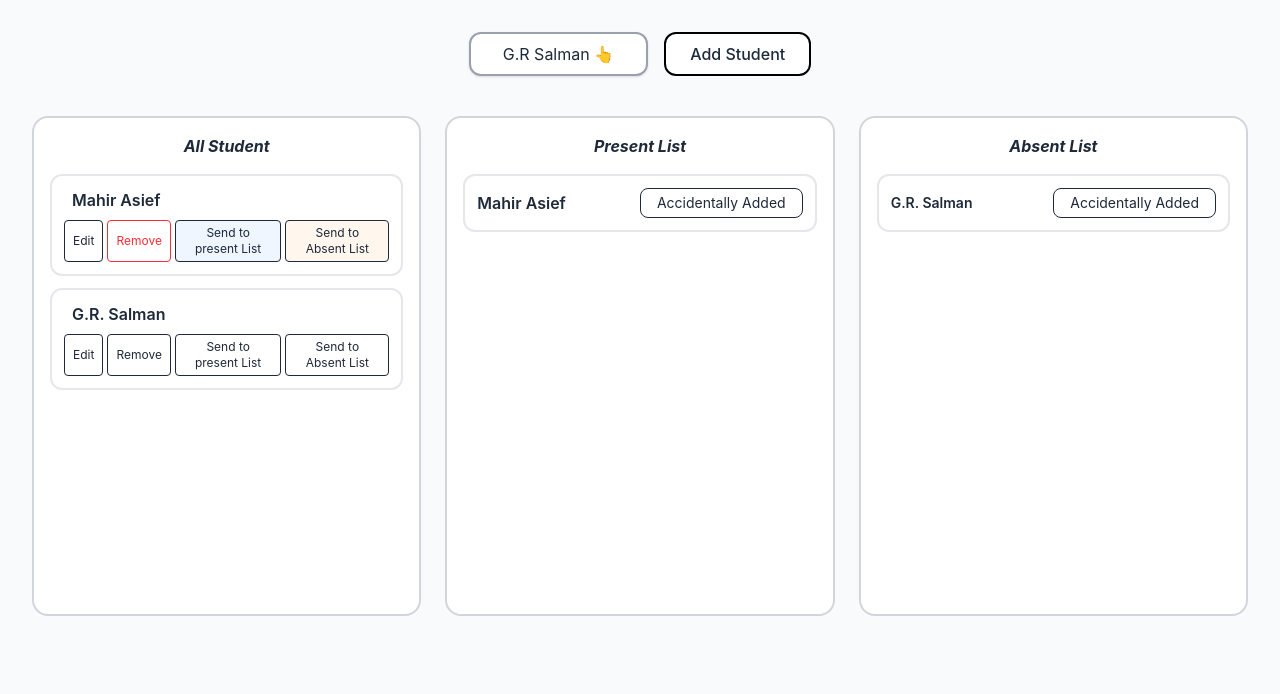
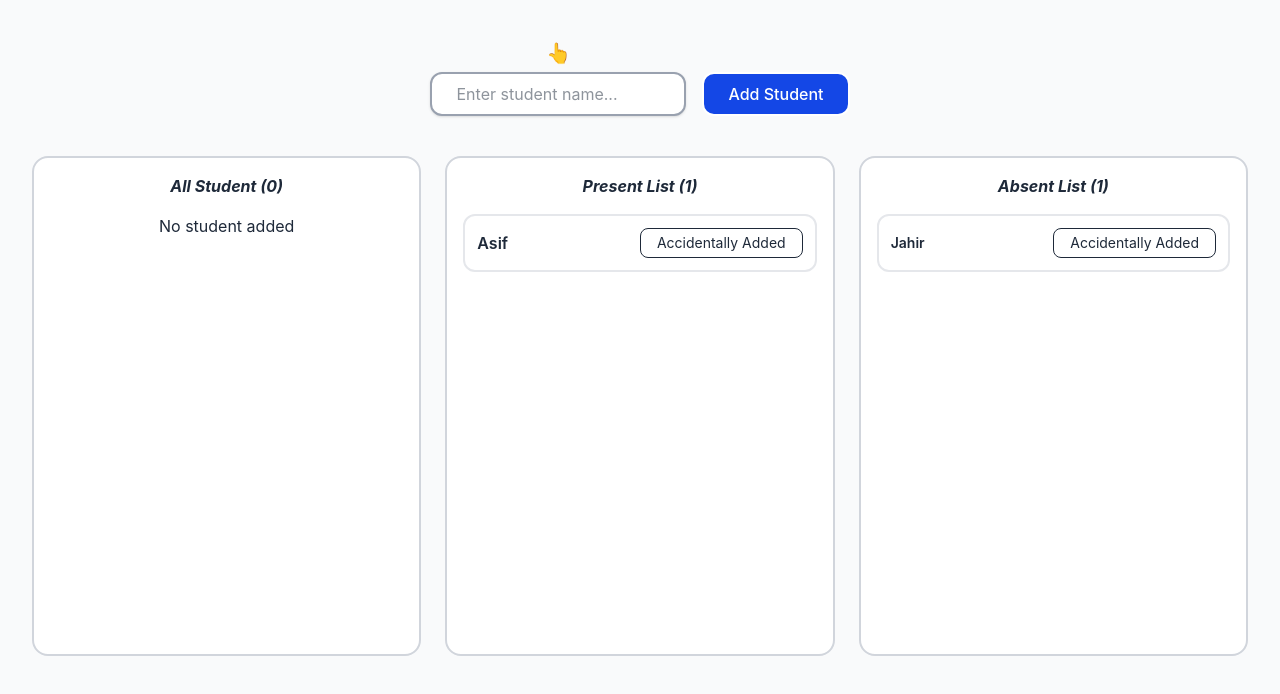
Before and after one commit to khalidbinahsan/student-attendance, a React (Vite) app: page / in a window 1280 px wide. Shown: the top 694 px of the page. Built offline with nearby package versions, Linux system fonts and the light colour scheme.

Commit message:
Component created

```diff
--- a/src/App.jsx
+++ b/src/App.jsx
@@ -1,61 +1,109 @@
 import { useState } from 'react'
+import AllStudents from './components/AllStudents'
+import PresentStudents from './components/PresentStudents'
+import AbsentStudents from './components/AbsentStudents'
+
 function App() {
+    const [allStudents, setAllStudents] = useState([])
+    const [presentStudents, setPresentStudents] = useState([
+        {id: 1, name: "Asif"},
+    ])
+    const [absentStudents, setAbsentStudents] = useState([
+        {id: 1, name: "Jahir"},
+    ])
+    const [studentName, setStudentName] = useState("")
+    const [editMode, setEditMode] = useState(false)
+    const [editableStudent, setEditableStudent] = useState(null)
+    const studentNameHandler = (e) => {
+        setStudentName(e.target.value)
+    }
+    const submitHandler = (e) => {
+        e.preventDefault()
+        editMode ? updateStudent() : createStudent()
+    }
+    const createStudent = () => {
+        const newStudent = {
+            id: Date.now(),
+            name: studentName,
+        }
+        setAllStudents([newStudent, ...allStudents])
+        setStudentName("")
+    }
+    const updateStudent = () => {
+
+    }
+    const studentDelete = (studentId) => {
+        const updatedStudents = allStudents.filter(student => student.id !== studentId)
+        setAllStudents(updatedStudents)
+    }
   return (
     <>
-    <div class="flex justify-center items-center gap-4 mb-10">
-        <div class="border-2 border-gray-400 px-8 py-2 rounded-xl bg-white shadow-sm">
-            G.R Salman 👆
-        </div>
-        <button class="border-2 border-black px-6 py-2 rounded-xl bg-white hover:bg-gray-100 transition font-medium">
-            Add Student
-        </button>
-    </div>
-
-    <div class="grid grid-cols-1 lg:grid-cols-3 gap-6 items-start">
-
-        <div class="border-2 border-gray-300 rounded-2xl p-4 bg-white min-h-[500px]">
-            <h2 class="text-center font-bold mb-4 italic">All Student</h2>
-            <div class="space-y-3">
-                <div class="border-2 border-gray-200 p-3 rounded-xl flex flex-wrap gap-2 items-center justify-between">
-                    <span class="font-semibold px-2">Mahir Asief</span>
-                    <div class="flex gap-1 text-xs">
-                        <button class="border px-2 py-1 rounded hover:bg-gray-100">Edit</button>
-                        <button class="border px-2 py-1 rounded hover:bg-gray-100 text-red-500">Remove</button>
-                        <button class="border px-2 py-1 rounded bg-blue-50 hover:bg-blue-100">Send to present List</button>
-                        <button class="border px-2 py-1 rounded bg-orange-50 hover:bg-orange-100">Send to Absent List</button>
-                    </div>
-                </div>
-
-                <div class="border-2 border-gray-200 p-3 rounded-xl flex flex-wrap gap-2 items-center justify-between">
-                    <span class="font-semibold px-2">G.R. Salman</span>
-                    <div class="flex gap-1 text-xs">
-                        <button class="border px-2 py-1 rounded hover:bg-gray-100">Edit</button>
-                        <button class="border px-2 py-1 rounded hover:bg-gray-100">Remove</button>
-                        <button class="border px-2 py-1 rounded">Send to present List</button>
-                        <button class="border px-2 py-1 rounded">Send to Absent List</button>
-                    </div>
-                </div>
-            </div>
+    <form onSubmit={submitHandler} className="flex justify-center items-center gap-4 mb-10 mt-10">
+        <div className="relative">
+            <input
+            onChange={studentNameHandler}
+            value={studentName}
+            type="text" placeholder="Enter student name..." className="border-2 border-gray-400 px-6 py-2 rounded-xl bg-white shadow-sm focus:outline-none focus:border-blue-500 w-64 transition-all"
+            />
+            <span className="absolute -top-8 left-1/2 -translate-x-1/2 text-xl animate-bounce">
+                👆
+            </span>
         </div>
 
-        <div class="border-2 border-gray-300 rounded-2xl p-4 bg-white min-h-[500px]">
-            <h2 class="text-center font-bold mb-4 italic">Present List</h2>
-            <div class="space-y-3">
-                <div class="border-2 border-gray-200 p-3 rounded-xl flex items-center justify-between">
-                    <span class="font-semibold">Mahir Asief</span>
-                    <button class="border px-4 py-1 rounded-lg text-sm hover:bg-red-50">Accidentally Added</button>
-                </div>
-            </div>
+        <button
+            type="submit"
+            className="border-2 border-blue px-6 py-2 rounded-xl bg-blue-700 text-white cursor-pointer hover:bg-black hover:text-white transition-all font-medium active:scale-95"
+        >
+            {editMode ? "Update Student" : "Add Student"}
+        </button>
+    </form>
+
+    <div className="grid grid-cols-1 lg:grid-cols-3 gap-6 items-start">
+
+        <div className="border-2 border-gray-300 rounded-2xl p-4 bg-white min-h-[500px]">
+            <h2 className="text-center font-bold mb-4 italic">All Student ({allStudents.length})</h2>
+            {allStudents.length === 0 ? (
+                <p className="text-center">No student added</p>
+            ) : (
+                allStudents.map( student => (
+                    <AllStudents
+                    key={student.id}
+                    student={student}
+                    onDelete={() => studentDelete(student.id)}
+                    />
+                ))
+            )}
+
         </div>
 
-        <div class="border-2 border-gray-300 rounded-2xl p-4 bg-white min-h-[500px]">
-            <h2 class="text-center font-bold mb-4 italic">Absent List</h2>
-            <div class="space-y-3">
-                <div class="border-2 border-gray-200 p-3 rounded-xl flex items-center justify-between">
-                    <span class="font-semibold text-sm">G.R. Salman</span>
-                    <button class="border px-4 py-1 rounded-lg text-sm hover:bg-red-50">Accidentally Added</button>
-                </div>
-            </div>
+        <div className="border-2 border-gray-300 rounded-2xl p-4 bg-white min-h-[500px]">
+            <h2 className="text-center font-bold mb-4 italic">Present List ({presentStudents.length})</h2>
+            {presentStudents.length === 0 ? (
+                <p className="text-center">No student present</p>
+            ) : (
+                presentStudents.map(student => (
+                    <PresentStudents
+                    key={student.id}
+                    student={student}
+                    />
+                ))
+            )}
+
+        </div>
+
+        <div className="border-2 border-gray-300 rounded-2xl p-4 bg-white min-h-[500px]">
+            <h2 className="text-center font-bold mb-4 italic">Absent List ({absentStudents.length})</h2>
+            {absentStudents.length === 0 ? (
+                <p className="text-center">No student absent</p>
+            ) : (
+                absentStudents.map(student => (
+                    <AbsentStudents
+                    key={student.id}
+                    student={student}
+                    />
+                ))
+            )}
+
         </div>
 
     </div>
--- /dev/null
+++ b/src/components/AbsentStudents.jsx
@@ -0,0 +1,12 @@
+export default function AbsentStudents({student}) {
+  return (
+    <div className="space-y-3">
+      <div className="border-2 border-gray-200 p-3 rounded-xl flex items-center justify-between">
+        <span className="font-semibold text-sm">{student.name}</span>
+        <button className="border px-4 py-1 rounded-lg text-sm hover:bg-red-50">
+          Accidentally Added
+        </button>
+      </div>
+    </div>
+  );
+}
--- /dev/null
+++ b/src/components/AllStudents.jsx
@@ -0,0 +1,25 @@
+export default function AllStudents({student, onDelete}) {
+  return (
+    <div className="space-y-3 mb-3">
+      <div className="border-2 border-gray-200 p-3 rounded-xl">
+        <h3 className="font-semibold">{student.name}</h3>
+        <div className="flex gap-3 text-xs mt-2">
+          <button className="border px-2 py-1 rounded hover:bg-gray-100 cursor-pointer">
+            Edit
+          </button>
+          <button
+          onClick={onDelete}
+          className="border px-2 py-1 rounded hover:bg-gray-100 text-red-500 cursor-pointer">
+            Remove
+          </button>
+          <button className="border px-2 py-1 rounded bg-blue-50 hover:bg-blue-100 cursor-pointer">
+            Send to present List
+          </button>
+          <button className="border px-2 py-1 rounded bg-orange-50 hover:bg-orange-100 cursor-pointer">
+            Send to Absent List
+          </button>
+        </div>
+      </div>
+    </div>
+  );
+}
--- /dev/null
+++ b/src/components/PresentStudents.jsx
@@ -0,0 +1,12 @@
+export default function PresentStudents({student}) {
+  return (
+    <div className="space-y-3">
+      <div className="border-2 border-gray-200 p-3 rounded-xl flex items-center justify-between">
+        <span className="font-semibold">{student.name}</span>
+        <button className="border px-4 py-1 rounded-lg text-sm hover:bg-red-50">
+          Accidentally Added
+        </button>
+      </div>
+    </div>
+  );
+}
```
